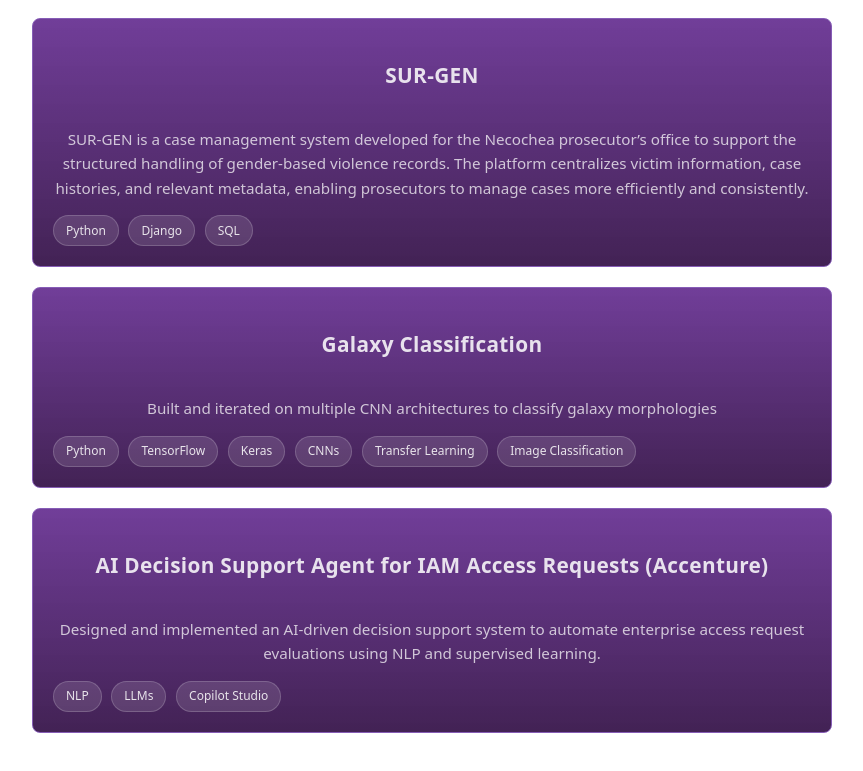
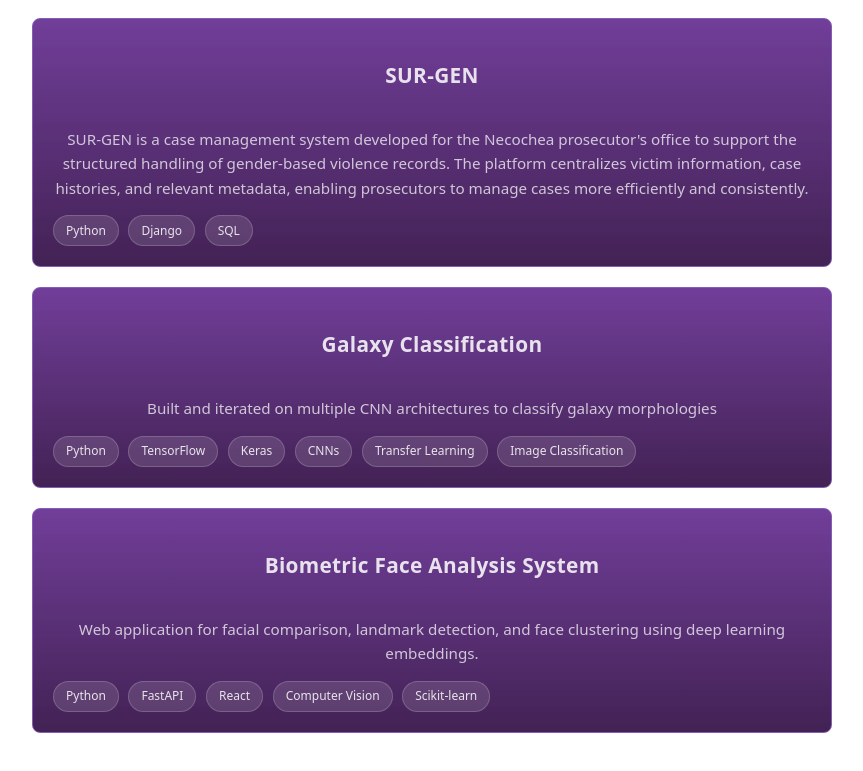
Before and after one commit to valenfernandez/portfolio, a React (Vite) app: page / in a window 1280 px wide. Shown: the part 2720-3491 px from the top of the page, without its empty margins (208-1071 px from the left). Built offline with nearby package versions, Linux system fonts and the light colour scheme.

Commit message:
Update projects.js

```diff
--- a/src/data/projects.js
+++ b/src/data/projects.js
@@ -8,7 +8,7 @@
   },
   {
     title: "SUR-GEN",
-    description: "SUR-GEN is a case management system developed for the Necochea prosecutor’s office to support the structured handling of gender-based violence records. The platform centralizes victim information, case histories, and relevant metadata, enabling prosecutors to manage cases more efficiently and consistently.",
+    description: "SUR-GEN is a case management system developed for the Necochea prosecutor's office to support the structured handling of gender-based violence records. The platform centralizes victim information, case histories, and relevant metadata, enabling prosecutors to manage cases more efficiently and consistently.",
     long_description: "",
     tech: ['Python', 'Django', 'SQL'],
     repo: "https://github.com/valenfernandez/SURGEN"
@@ -21,11 +21,11 @@
     repo: "https://github.com/valenfernandez/GalaxyMorphology"
   },
   {
-    title: "AI Decision Support Agent for IAM Access Requests (Accenture)",
-    description: "Designed and implemented an AI-driven decision support system to automate enterprise access request evaluations using NLP and supervised learning.",
-    long_description: "",
-    tech: ["NLP", "LLMs", "Copilot Studio"],
-    repo: ""
+    title: "Biometric Face Analysis System",
+    description: "Web application for facial comparison, landmark detection, and face clustering using deep learning embeddings.",
+    long_description: "A full-stack computer vision application that analyzes facial images using deep learning embeddings. Users can compare faces, visualize facial landmarks, and cluster multiple images based on biometric similarity. Built with a React frontend and FastAPI backend to demonstrate modern face recognition workflows.",
+    tech: ["Python", "FastAPI", "React", "Computer Vision", "Scikit-learn"],
+    repo: "https://github.com/valenfernandez/BiometricDataAnalysis"
   },
 
 ];
```
